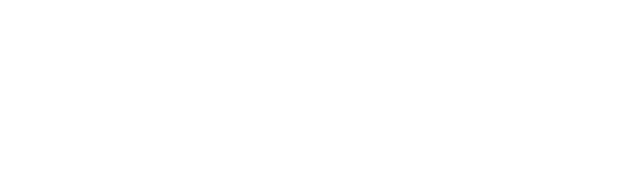
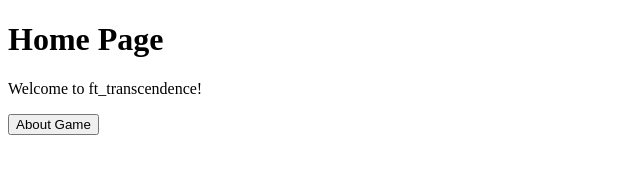
Before and after one commit to moabbas-dev/ft_transcendence, a plain HTML site: page frontend/index.html in a window 1280 px wide. Shown: the whole page, without its empty margins (0-640 px from the left). Drawn offline with Linux system fonts and the light colour scheme.

Commit message:
folder structure

```diff
--- a/frontend/index.html
+++ b/frontend/index.html
@@ -3,9 +3,12 @@
 <head>
     <meta charset="UTF-8">
     <meta name="viewport" content="width=device-width, initial-scale=1.0">
+    <link rel="stylesheet" href="./public/global.css">
     <title>ft_transcendence</title>
 </head>
 <body>
+    <div id="app"></div>
+    <script type="module" src="./src/main.js"></script>
 
 </body>
 </html>
--- /dev/null
+++ b/frontend/src/components/Button.js
@@ -0,0 +1,9 @@
+// src/components/Button.js
+export function Button({ text, onClick, classes = '' }) {
+	const button = document.createElement('button');
+	button.className = "flex items-center justify-center px-4 py-2 bg-blue-500 text-white rounded-md";
+	button.innerText = text;
+	button.className = classes;
+	button.addEventListener('click', onClick);
+	return button;
+  }
--- /dev/null
+++ b/frontend/src/main.js
@@ -0,0 +1,3 @@
+import './router.js';
+
+console.log('App initialized!');
--- /dev/null
+++ b/frontend/src/pages/about.js
@@ -0,0 +1,8 @@
+export default {
+	render: (container) => {
+		container.innerHTML = `
+		<h1 class="text-4xl font-bold text-center mt-8">About Page</h1>
+		<p class="text-center mt-4">This is the about page of ft_transcendence!</p>
+	  `;
+	},
+};
--- /dev/null
+++ b/frontend/src/pages/home.js
@@ -0,0 +1,21 @@
+import { Button } from '../components/Button.js';
+import { navigate } from '../router.js';
+
+export default {
+  render: (container) => {
+    container.innerHTML = `
+      <h1 class="text-4xl font-bold text-center mt-8">Home Page</h1>
+      <p class="text-center mt-4">Welcome to ft_transcendence!</p>
+    `;
+
+    const aboutButton = Button({
+      text: 'About Game',
+      classes: 'mx-auto',
+      onClick: () => {
+        navigate('/about');
+      },
+    });
+
+    container.appendChild(aboutButton);
+  },
+};
--- /dev/null
+++ b/frontend/src/router.js
@@ -0,0 +1,24 @@
+import HomePage from './pages/home.js';
+import AboutPage from './pages/about.js';
+
+const routes = {
+  '/': HomePage,
+  '/about': AboutPage,
+};
+
+function router() {
+  const path = window.location.pathname;
+  const page = routes[path] || HomePage;
+
+  const appContainer = document.getElementById('app');
+  appContainer.innerHTML = '';
+  page.render(appContainer);
+}
+
+export function navigate(path) {
+  window.history.pushState({}, '', path);
+  router();
+}
+
+window.addEventListener('popstate', router);
+document.addEventListener('DOMContentLoaded', router);
```
Also changed, not shown: frontend/js/script.js (deleted), frontend/public/assets/42Beirut_logo.png (renamed from frontend/sign-in-up/assets/42Beirut_logo.png), frontend/public/assets/google-logo-search-new-svgrepo-com.svg (renamed from frontend/sign-in-up/assets/google-logo-search-new-svgrepo-com.svg), frontend/public/global.css (added).
